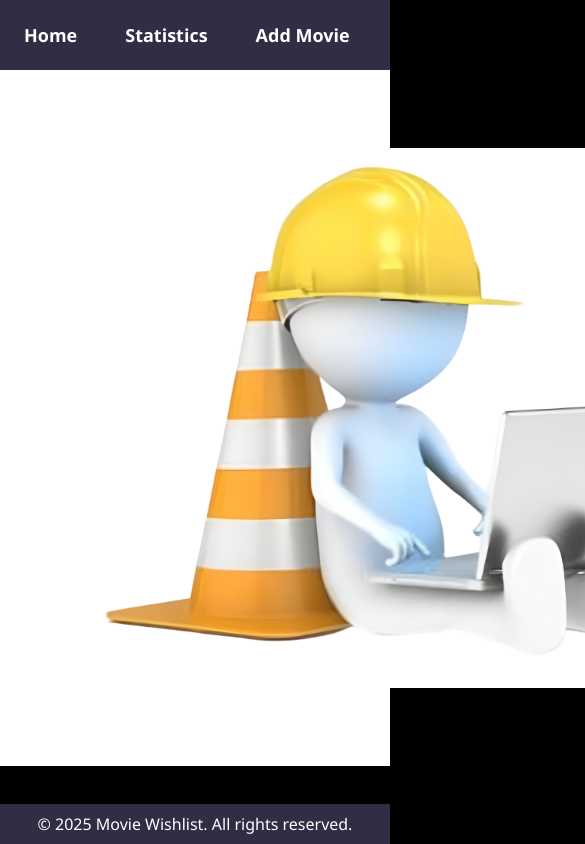
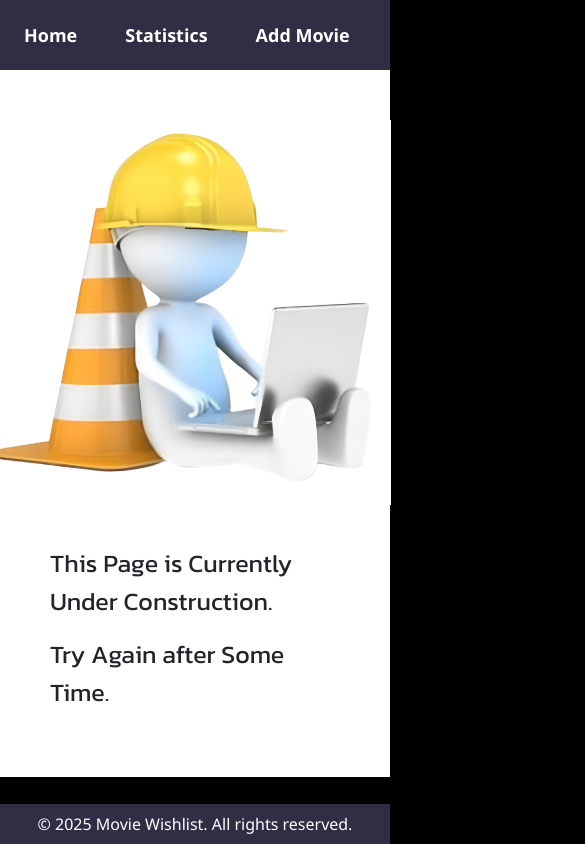
Before and after one commit to R-S-A-N-J-A-Y/Movie-WishList, a React (Vite) app: page /watched in a window 390 px wide. Shown: the top 844 px of the page, 585 px wide, since content can reach past the window. Built offline with nearby package versions, Linux system fonts and the light colour scheme.

Commit message:
Add Responsiveness for Not Developed page.

```diff
--- a/src/Components/NotDevpage.jsx
+++ b/src/Components/NotDevpage.jsx
@@ -2,8 +2,8 @@ import React from "react";
 
 const NotDevpage = () => {
   return (
-    <div className="bg-white text-dark d-flex align-items-center dev-page">
-      <img src="Icons/cons.png" alt="" />
+    <div className="bg-white text-dark d-flex flex-column flex-lg-row align-items-center dev-page gap-4">
+      <img src="Icons/cons.png" alt="" className="mb-3 mb-md-0" />
       <div>
         <p>This Page is Currently Under Construction.</p>
         <p>Try Again after Some Time.</p>
--- a/src/Styles/App.css
+++ b/src/Styles/App.css
@@ -218,7 +218,7 @@ h3 {
 /* Developing Page  */
 
 .dev-page {
-  padding: 78px;
+  padding: 50px;
 }
 
 .dev-page img {
@@ -228,7 +228,27 @@ h3 {
 
 .dev-page p {
   font-family: "Kanit", sans-serif;
-  font-size: 42px;
+  font-size: 35px;
+}
+
+@media (max-width: 330px) {
+  .dev-page img {
+    width: 45vh;
+  }
+
+  .dev-page p {
+    font-size: 20px;
+  }
+}
+
+@media (min-width: 331px) and (max-width: 1093px) {
+  .dev-page img {
+    width: 50vh;
+  }
+
+  .dev-page p {
+    font-size: 25px;
+  }
 }
 
 /* Footer  */
```
